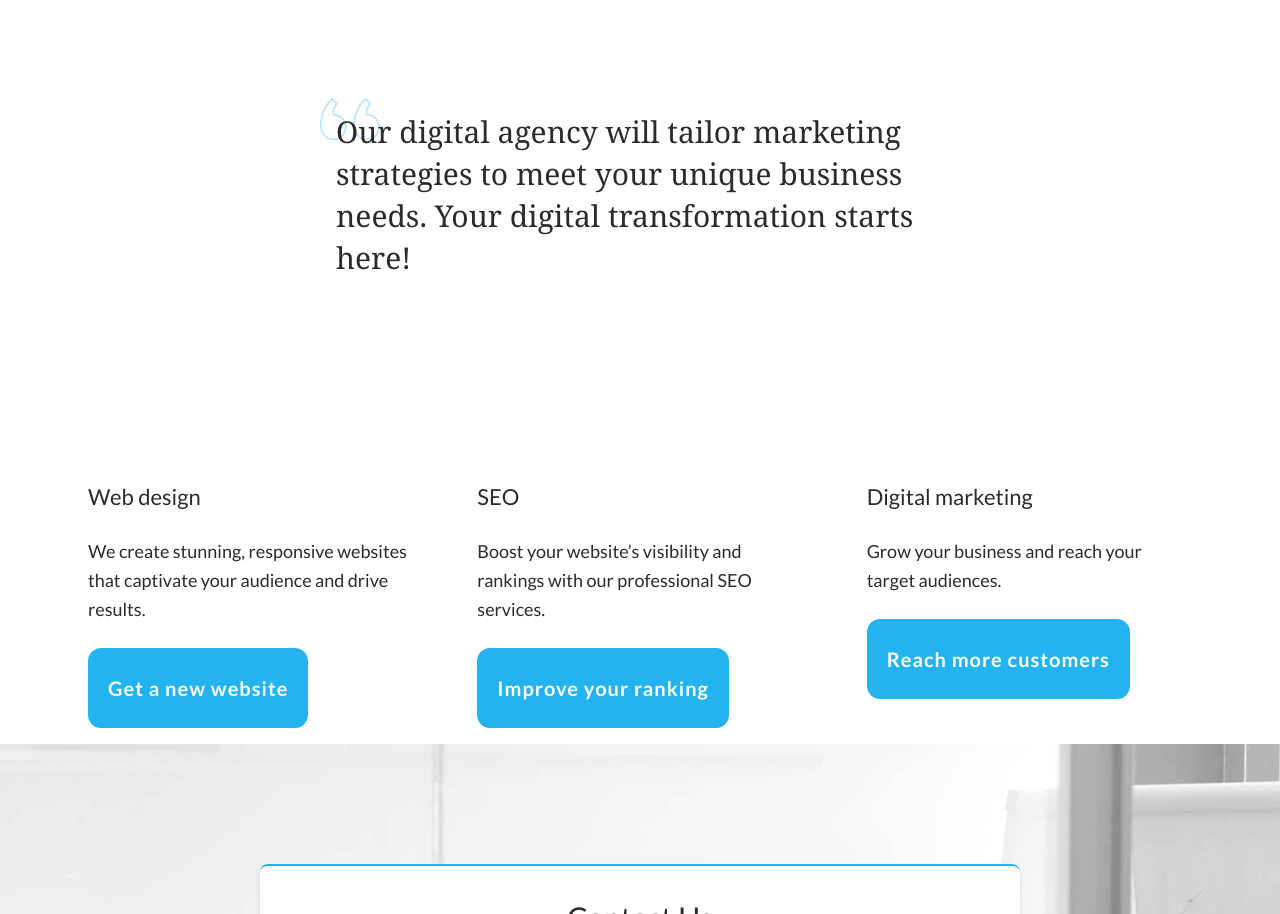
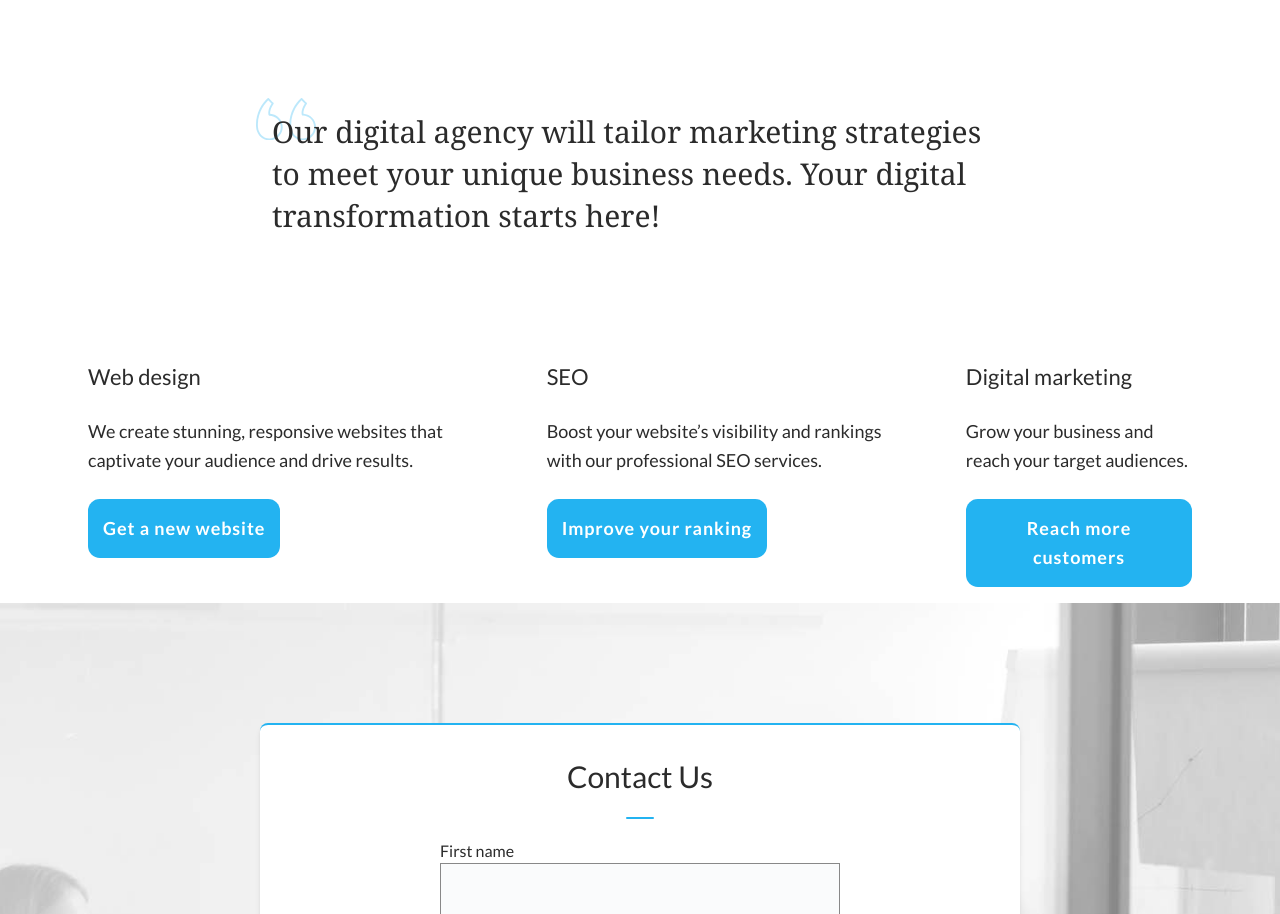
Before and after one commit to ammad-ahmed1/systems-assignment, a React (Vite) app: page / in a window 1280 px wide. Shown: the part 758-1672 px from the top of the page. Built offline with nearby package versions, Linux system fonts and the light colour scheme.

Commit message:
ui-fixes

```diff
--- a/src/components/homepage/ContactUs.jsx
+++ b/src/components/homepage/ContactUs.jsx
@@ -2,6 +2,7 @@ import React from "react";
 import Heading from "../shared/Heading";
 import Paragraph from "../shared/Paragraph";
 import Button from "../shared/CustomButton";
+import Underline from "../shared/Underline";
 
 const ContactUs = () => {
   return (
@@ -9,9 +10,8 @@ const ContactUs = () => {
       <Heading classNameProp="text-h3 font-serif my-6 mb-[10px] text-center">
         Interested in finding out more?
       </Heading>
-      <div className="w-[30px] h-[10px] rounded-md bg-primary-500 my-[1.4em]">
-        {" "}
-      </div>
+      <Underline />
+      <div className="w-[30px] h-[10px] rounded-md bg-primary-500 "> </div>
       <Paragraph classNameProp="text-p2 mb-[1.5em] text-center">
         Contact us now to discover how we can transform your digital strategy
         and propel your business forward.
--- a/src/components/homepage/ContactUsForm.jsx
+++ b/src/components/homepage/ContactUsForm.jsx
@@ -1,6 +1,7 @@
 import React, { useState } from "react";
 import CustomInput from "../shared/CustomInput";
 import Button from "../shared/CustomButton";
+import Underline from "../shared/Underline";
 
 const ContactUsForm = () => {
   const inputClass =
@@ -13,7 +14,7 @@ const ContactUsForm = () => {
       <div className="bg-white py-[30px] px-[25px] md:px-[180px] border-t-2 border-customPrimary rounded-lg shadow-md">
         <div className="px-auto">
           <h2 className="text-h2 text-center">Contact Us</h2>
-          <div className="h-0.5 w-7 bg-customPrimary rounded-[8px] my-4 md:my-5"></div>
+          <Underline />
           <CustomInput
             value={name}
             label={"First name"}
--- a/src/components/homepage/WeOffer.jsx
+++ b/src/components/homepage/WeOffer.jsx
@@ -4,9 +4,9 @@ import Card from "../shared/Card";
 
 const WeOffer = () => {
   return (
-    <div className="flex flex-col sm:flex-row  gap-4">
+    <div className="flex flex-col lg:flex-row  gap-8">
       {weOffer.map((item, index) => (
-        <div key={index} className="w-full sm:w-1/2 lg:w-1/3 p-4">
+        <div key={index} className=" p-4">
           {/* Responsive grid layout */}
           <Card
             heading={item.heading}
--- a/src/components/homepage/WhyUs.jsx
+++ b/src/components/homepage/WhyUs.jsx
@@ -2,16 +2,20 @@ import React from "react";
 import { whyUsData } from "../../constants/data";
 import Card from "../shared/Card";
 import Heading from "../shared/Heading";
+import Underline from "../shared/Underline";
 
 const WhyUs = () => {
   return (
     <>
-      <div className="flex justify-center pt-[80px] px-[40px] pb-[20px] mx-auto">
-        <Heading classNameProp={"text-h3 font-serif text-enter mx-auto"}>
+      <div className="flex flex-col justify-center pt-[80px] px-[40px] pb-[20px] mx-auto">
+        <Heading
+          classNameProp={"text-h3 font-serif text-enter mx-auto text-center"}
+        >
           Why choose our digital agency?
         </Heading>
+        <Underline />
       </div>
-      <div className="grid grid-cols-1 sm:grid-cols-2 md:grid-cols-3 gap-4 pt-[40px] px-[0px] lg:px-[20px] pb-[80px] max-w-[] mx-auto">
+      <div className="grid grid-cols-1  lg:grid-cols-3 gap-4 pt-[40px] px-[0px] lg:px-[20px] pb-[80px] max-w-[] mx-auto">
         {whyUsData.map((item, index) => (
           <div key={index} className="p-4">
             <Card
--- a/src/components/layout/Layout.jsx
+++ b/src/components/layout/Layout.jsx
@@ -8,7 +8,7 @@ const Layout = ({ children }) => {
       <div className="flex flex-col min-h-screen min-w-screen text-textColor">
         <Navbar />
         <main className="flex-grow py-4">{children}</main>
-        <div className="max-w-[1200px] mx-auto px-6">
+        <div className="w-90p mx-auto px-6">
           <Footer />
         </div>
       </div>
--- a/src/components/shared/Card.jsx
+++ b/src/components/shared/Card.jsx
@@ -21,7 +21,7 @@ const Card = ({
       <Paragraph classNameProp={paragraphStyle}>{paragraph}</Paragraph>
       {isButton && (
         <Button
-          btnStyle="inline-flex py-[25px] px-[20px] bg-accent-3 text-white no-underline"
+          btnStyle="inline-flex py-[15px] px-[15px] bg-accent-3 text-white text-p2 no-underline"
           type="filled"
           onClick={console.log("I am clicked")}
         >
--- /dev/null
+++ b/src/components/shared/Underline.jsx
@@ -0,0 +1,11 @@
+import React from "react";
+
+const Underline = () => {
+  return (
+    <div className="w-full flex justify-center">
+      <div className="h-0.5 w-7 bg-customPrimary rounded-[8px] my-4 md:my-5"></div>
+    </div>
+  );
+};
+
+export default Underline;
--- a/src/pages/HomePage.jsx
+++ b/src/pages/HomePage.jsx
@@ -17,7 +17,7 @@ const HomePage = () => {
         <div>
           <Hero />
         </div>
-        <div className="w-full md:w-50p mt-[150px] md:mt-[250px] px-7 md:px-0 py-0 mx-auto">
+        <div className="w-full md:w-60p mt-[150px] md:mt-[250px] px-7 md:px-0 py-0 mx-auto">
           <div className="relative">
             <CommaIcon />
             <div className="absolute top-[5px] bottom-0 left-0 right-0 px-4 py-2">
@@ -29,7 +29,7 @@ const HomePage = () => {
           </div>
         </div>
 
-        <div className="w-90p  mx-auto mt-[440px] md:mt-[300px]">
+        <div className="w-90p  mx-auto mt-[440px] md:mt-[250px] lg:mt-[180px]">
           <WeOffer />
         </div>
         <div>
```
